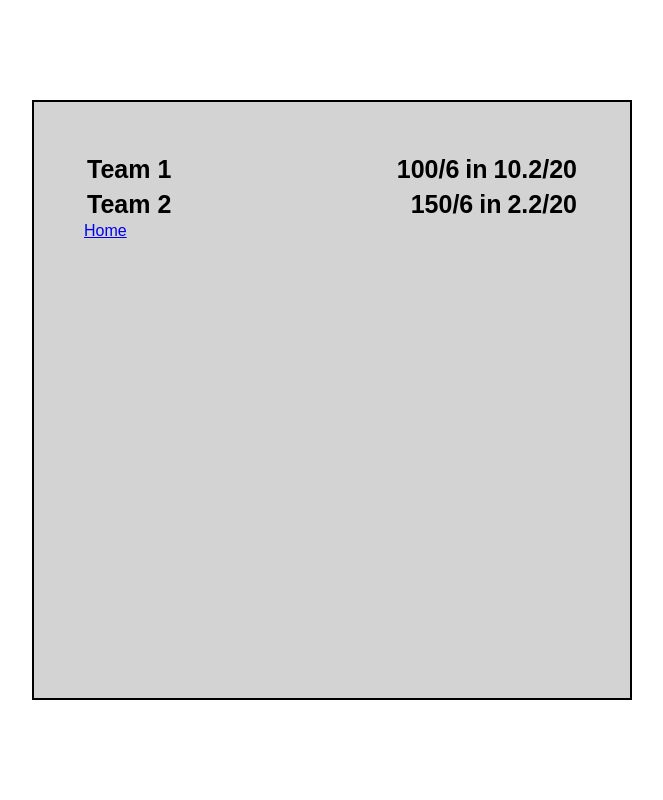
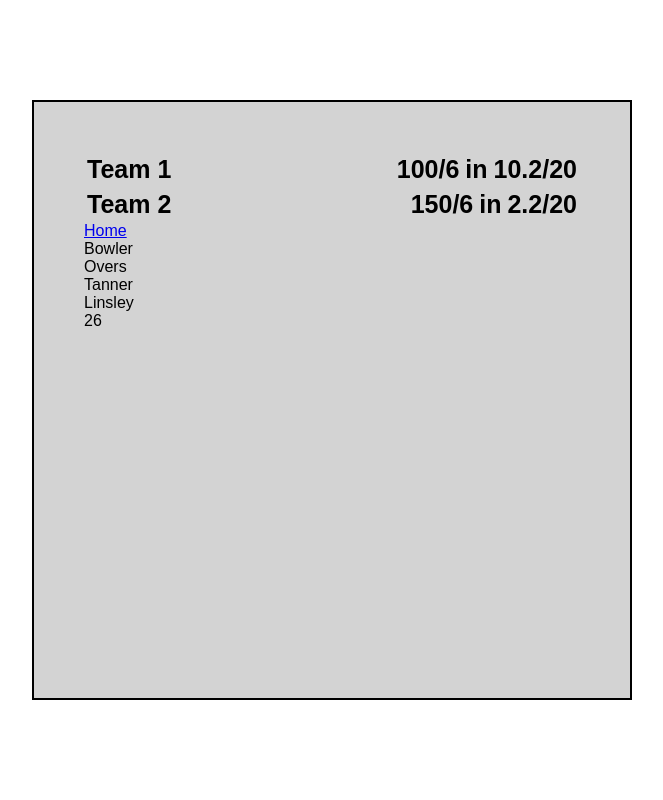
Before and after one commit to kalbandeSwapnil/cricket-scorer-app, a React (Create React App) app: page /stats in a window 1280 px wide. Shown: the top 800 px of the page, without its empty margins (68-731 px from the left). Built offline with nearby package versions, Linux system fonts and the light colour scheme.

Commit message:
|#008|surbhi + satish + ashish| added Bowling score table component

```diff
--- a/package.json
+++ b/package.json
@@ -12,6 +12,7 @@
     "react-redux": "^6.0.0",
     "react-router-dom": "^4.3.1",
     "react-scripts": "2.1.1",
+    "react-table": "^6.8.6",
     "redux": "^4.0.1"
   },
   "scripts": {
--- /dev/null
+++ b/src/main/BowlingScore/BowlingScoreTable.js
@@ -0,0 +1,96 @@
+import React from 'react';
+import {connect} from 'react-redux';
+import ReactTable from "react-table";
+
+
+const calculateBowlerStats = (overs) => {
+    // Initialize a map with bowler-name as key and nested objects asa maidenOvers, Maidens, Runs, Wickets
+    // bowlerMap[over.bowlerId] = {'Overs' : 0, 'Maiden':0, 'Run':0, 'Wickets':0};
+    let bowlerMap = {};
+
+
+    // Calculate
+    overs.map(over => {
+        over.map(ball => {
+            if (bowlerMap.hasOwnProperty(ball.bowlerName)) {
+                bowlerMap.bowlerId.name = ball.bowlerName;
+                if (ball.out) {
+                    bowlerMap.bowlerId.Wickets += 1
+                }
+                bowlerMap.bowlerId.Run += ball.runs;
+            } else {
+                bowlerMap.bowlerId = {'Overs': 0, 'Maiden': 0, 'Run': 0, 'Wickets': 0, 'initial': true}
+            }
+        })
+
+        // Add total overs and check if no runs have been scored then add maidens to maiden key
+        if (bowlerMap.bowlerId.initial) {
+            bowlerMap.bowlerId.initial = false
+        } else if (bowlerMap.bowlerId.Run === 0) {
+            bowlerMap.bowlerId.Maiden += 1
+        }
+        bowlerMap.bowlerId.Overs += 1
+    })
+
+
+    return bowlerMap;
+}
+
+export const BowlingScore = (props) => {
+    const columns = [{
+        Header: 'Bowler',
+        accessor: 'name'
+    },
+        {
+            Header: 'Overs',
+            accessor: 'age',
+            //Cell: props => <span className='number'>{props.value}</span> // Custom cell components!
+        },
+
+    //     {
+    //     Header: 'Overs',
+    //     accessor: 'Overs',
+    //     //Cell: props => <span className='number'>{props.value}</span> // Custom cell components!
+    // }, {
+    //     Header: 'Maiden',
+    //     accessor: 'Maiden',
+    //     // Cell: props => <span className='number'>{props.value}</span> // Custom cell components!
+    // }, {
+    //
+    //     Header: 'Wickets',
+    //     accessor: 'Wickets',
+    //     // Cell: props => <span className='number'>{props.value}</span> // Custom cell components!
+    // }
+    ]
+    const data = [{
+        name: 'Tanner Linsley',
+        age: 26,
+        friend: {
+            name: 'Jason Maurer',
+            age: 23,
+        }
+    }]
+
+   // let bowlerStats = calculateBowlerStats(props)
+
+    return (
+            <ReactTable
+                data={data}
+                columns={columns}
+            />
+    )
+}
+
+
+export const mapStateToProps = (state) => {
+    return {
+       // team2Overs: state.teamScore.team2.overs,
+        //team2Players: state.teamScore.team2.players
+    }
+}
+
+export const mapDispatchToProps = (dispatch) => {
+    return {}
+}
+
+export const BowlingScoreContainer = connect(mapStateToProps, mapDispatchToProps)(BowlingScore);
--- a/src/main/stats/Stats.js
+++ b/src/main/stats/Stats.js
@@ -2,6 +2,8 @@ import React from 'react'
 import './Stats.css'
 import { TeamScore } from '../scoreBoard/TeamScore'
 import { Link } from 'react-router-dom'
+import { BowlingScore } from '../BowlingScore/BowlingScoreTable'
+
 
 class Stats extends React.Component {
     render () {
@@ -9,11 +11,32 @@ class Stats extends React.Component {
             'team1': {teamName: "Team 1", runs:100, wickets:6, currentOver:10, currentBall:2, totalOver:20},
             'team2': {teamName: "Team 2", runs:150, wickets:6, currentOver:2, currentBall:2, totalOver:20}
         }
+        const overList = [
+            [{
+                bowlerName: "Surbhi",
+                extras: {type: ""},
+                isExtra: false,
+                out: true,
+                runs: 1,
+
+            }, {
+                bowlerName: "Swapnil",
+                extras: {type: ""},
+                isExtra: true,
+                out: false,
+                runs: 1,
+
+            }]
+        ]
+
+
 
         return (
             <div className="container">
                 <TeamScore team1={teams.team1} team2={teams.team2}/>
                 <div className="button-stats"><Link to="/">Home</Link></div>
+                <BowlingScore/>
+
             </div>
         )
     }
```
Also changed, not shown: 1 other file (tests, documents, lock files or other folders).
